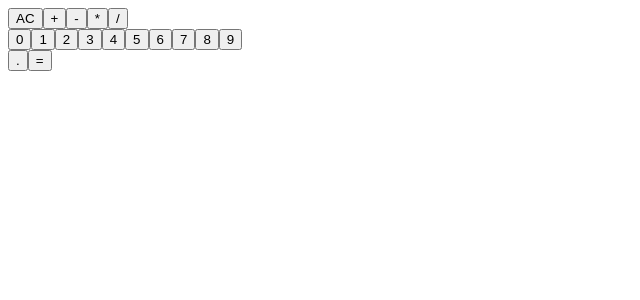
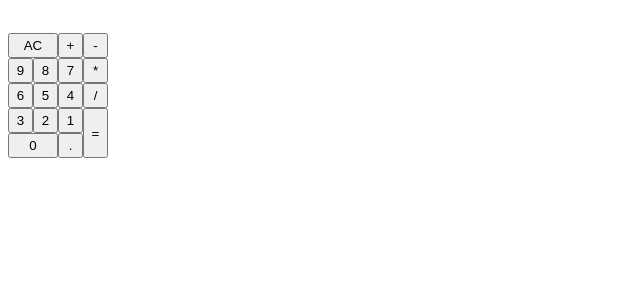
Before and after one commit to rajputd/React-Calculator, a React app: page / in a window 1280 px wide. Shown: the top 300 px of the page, without its empty margins (0-640 px from the left). Built offline with nearby package versions, Linux system fonts and the light colour scheme.

Commit message:
Style Calculator buttons into proper layout

```diff
--- a/src/components/CalcDisplay.js
+++ b/src/components/CalcDisplay.js
@@ -3,7 +3,7 @@ import React, { Component } from 'react';
 class CalcDisplay extends Component {
   render() {
     return (
-      <div>
+      <div id="display-holder">
         <div id="calculation">
           {this.props.calculation}
         </div>
--- a/src/components/Calculator.js
+++ b/src/components/Calculator.js
@@ -1,6 +1,7 @@
 import React, { Component } from 'react';
 import CalcDisplay from './CalcDisplay.js';
 import CalcButton from './CalcButton.js';
+import '../css/Calculator.css';
 
 
 class Calculator extends Component {
@@ -191,7 +192,7 @@ class Calculator extends Component {
 
   render() {
     return (
-      <div>
+      <div id="calculator">
         <CalcDisplay calculation={this.state.calculation} current={this.state.current}/>
         <CalcButton id="clear" value="AC" onClick={this.handleClearClick} />
         {
@@ -214,18 +215,19 @@ class Calculator extends Component {
         <div id="numpad">
           {
             ['nine', 'eight', 'seven', 'six', 'five', 'four', 'three', 'two', 'one', 'zero'].map(
-              (id, value) => {
+              (id, value, arr) => {
                 return <CalcButton
                           key={id}
                           id={id}
-                          value={value}
+                          value={arr.length - 1 - value}
                           onClick={this.handleNumberClick}
+                          className="num"
                         />;
               }
             )
           }
+          <CalcButton id="decimal" value="." onClick={this.handleDecimalClick} />
         </div>
-        <CalcButton id="decimal" value="." onClick={this.handleDecimalClick} />
         <CalcButton id="equals" value="=" onClick={this.handleEqualsClick} />
       </div>
     )
--- /dev/null
+++ b/src/css/Calculator.css
@@ -0,0 +1,63 @@
+#calculator {
+  display: grid;
+  grid-template-columns: repeat(4, 25px);
+  grid-template-rows: repeat(6, 25px);
+  grid-template-areas:
+    "display display display display"
+    "clear clear divide multiply"
+    "num num num subtract"
+    "num num num add"
+    "num num num equals"
+    "num num decimal equals";
+}
+
+#display {
+  grid-area: "display";
+  height: 100%;
+  width: 100%;
+  grid-column: 1 / 5;
+}
+
+#clear {
+  grid-area: "clear";
+  grid-column: 1 / 3;
+}
+
+#divide {
+  grid-area: "divide";
+}
+
+#multiply {
+  grid-area: "multiply";
+}
+
+#subtract {
+  grid-area: "subtract";
+}
+
+#add {
+  grid-area: "add";
+}
+
+#equals {
+  grid-area: "equals";
+  grid-row: 5 / 7;
+}
+
+#decimal {
+  grid-area: "decimal";
+}
+
+#zero {
+  grid-column: 1 / 3;
+}
+
+#numpad {
+  grid-area: "num";
+  grid-column: 1 / 4;
+  grid-row: 3 / 7;
+
+  display: grid;
+  grid-template-columns: repeat(3, 25px);
+  grid-template-rows: repeat(4, 25px);
+}
```
